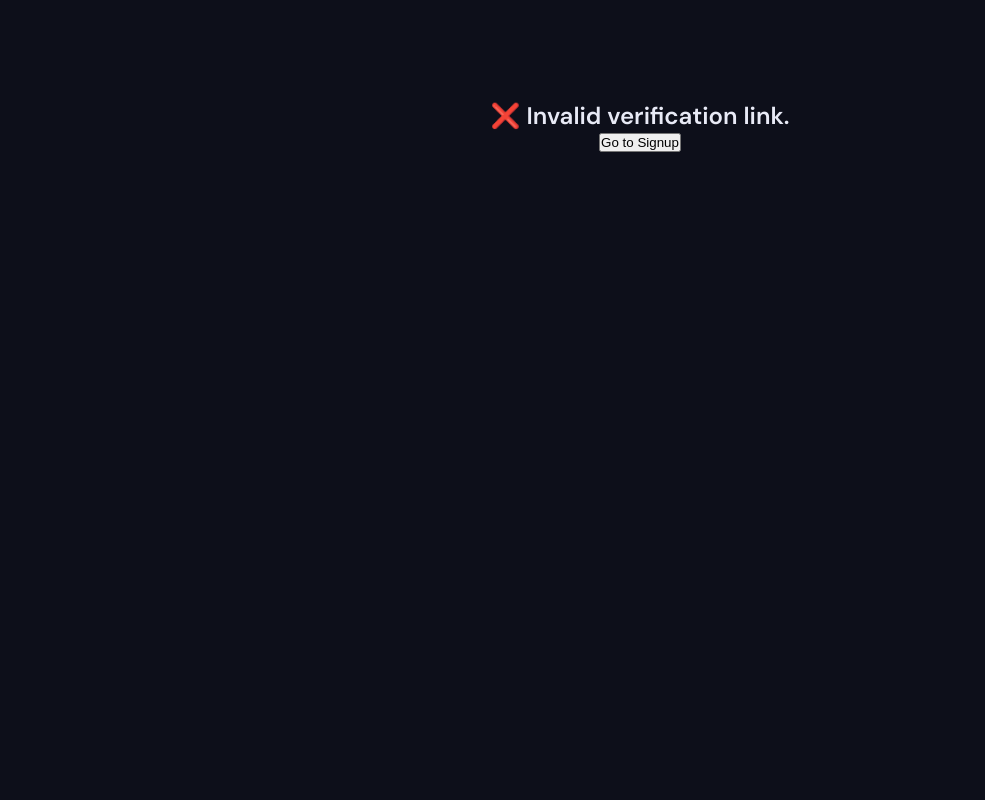
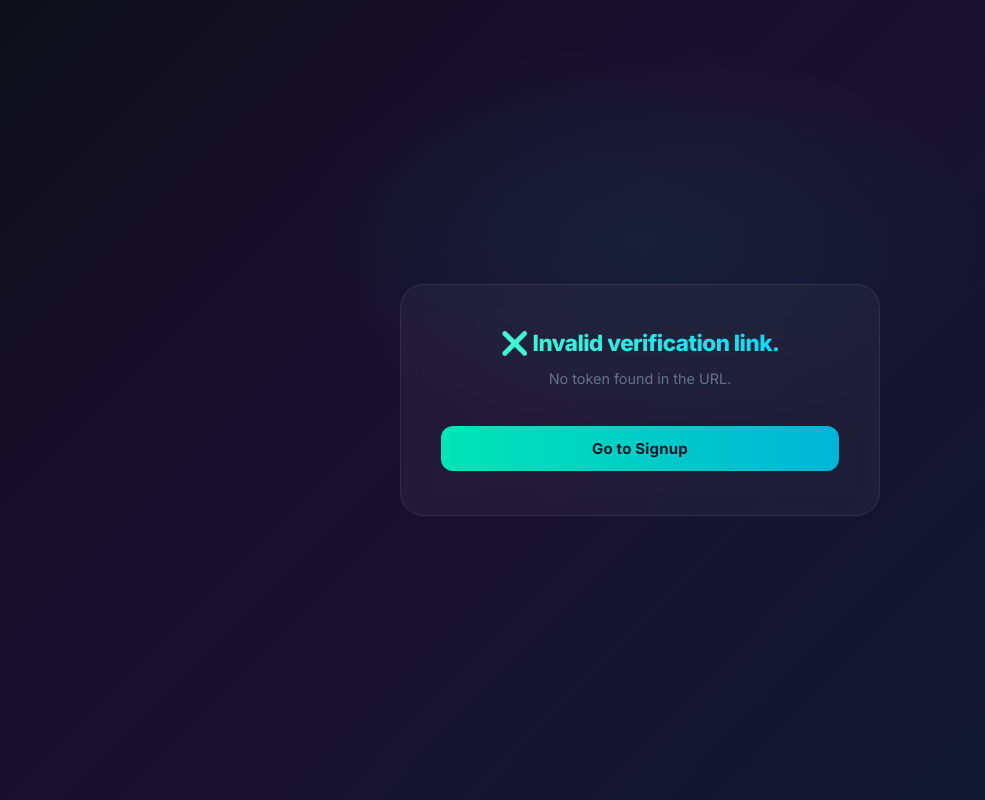
Before and after one commit to kante-Ramanaidu/skillswap, a React (Vite) app in the folder frontend/: page /verify-email in a window 1280 px wide. Shown: the whole page, without its empty margins (0-985 px from the left). Built offline with nearby package versions, Linux system fonts and the light colour scheme; no server answers.

Commit message:
fix: _redirects and render.yaml for React routing

```diff
--- a/frontend/public/render.yaml
+++ /dev/null
@@ -1,4 +0,0 @@
-routes:
-  - type: rewrite
-    source: /*
-    destination: /index.html
--- a/frontend/src/pages/VerifyEmail.jsx
+++ b/frontend/src/pages/VerifyEmail.jsx
@@ -1,12 +1,14 @@
 import { useEffect, useState } from 'react';
 import { useSearchParams, useNavigate } from 'react-router-dom';
 import axios from 'axios';
+import '../styles/Auth.css';
 
 const API_URL = import.meta.env.VITE_API_BASE_URL;
 
 function VerifyEmail() {
   const [searchParams] = useSearchParams();
   const [message, setMessage] = useState('Verifying your email...');
+  const [subMessage, setSubMessage] = useState('');
   const [success, setSuccess] = useState(null);
   const navigate = useNavigate();
 
@@ -15,35 +17,70 @@ function VerifyEmail() {
 
     if (!token) {
       setMessage('❌ Invalid verification link.');
+      setSubMessage('No token found in the URL.');
       setSuccess(false);
       return;
     }
 
+    console.log('API_URL:', API_URL);
+    console.log('Token:', token);
+
     axios.get(`${API_URL}/api/auth/verify-email?token=${token}`)
-      .then(() => {
-        setMessage('✅ Email verified successfully!  Redirecting to login...');
+      .then((res) => {
+        console.log('Verify success:', res.data);
+        setMessage('✅ Email verified successfully!');
+        setSubMessage('Redirecting to login in 3 seconds...');
         setSuccess(true);
         setTimeout(() => navigate('/login'), 3000);
       })
-      .catch(() => {
-        setMessage('❌ Invalid or expired link. Please signup again.');
+      .catch((err) => {
+        console.error('Verify error:', err.response?.data || err.message);
+        const errMsg = err.response?.data?.message || err.message || 'Unknown error';
+        setMessage('❌ Verification failed.');
+        setSubMessage(errMsg);
         setSuccess(false);
       });
   }, []);
 
   return (
-    <div style={{ textAlign: 'center', marginTop: '100px' }}>
-      <h2>{message}</h2>
+    <div className="auth-page">
+      <div className="auth-card" style={{ textAlign: 'center' }}>
+
+        {/* Spinner while verifying */}
+        {success === null && (
+          <div style={{ marginBottom: '20px' }}>
+            <span className="spinner" style={{
+              width: '36px',
+              height: '36px',
+              border: '3px solid rgba(79,255,203,0.15)',
+              borderTopColor: '#4fffcb',
+              borderRadius: '50%',
+              display: 'inline-block',
+              animation: 'spin 0.8s linear infinite'
+            }} />
+          </div>
+        )}
+
+        <h2 className="auth-title" style={{ fontSize: '1.4rem' }}>{message}</h2>
+
+        {subMessage && (
+          <p className="auth-subtitle" style={{ marginTop: '10px' }}>{subMessage}</p>
+        )}
+
+        <div style={{ marginTop: '28px', display: 'flex', flexDirection: 'column', gap: '12px' }}>
           {success === false && (
-        <button onClick={() => navigate('/signup')}>
+            <button className="auth-button" onClick={() => navigate('/signup')}>
               Go to Signup
             </button>
           )}
           {success === true && (
-        <button onClick={() => navigate('/login')}>
+            <button className="auth-button" onClick={() => navigate('/login')}>
               Go to Login
             </button>
           )}
+        </div>
+
+      </div>
     </div>
   );
 }
```
Also changed, not shown: 1 other file (tests, documents, lock files or other folders). Lines whose indentation alone changed are shown as unchanged.
